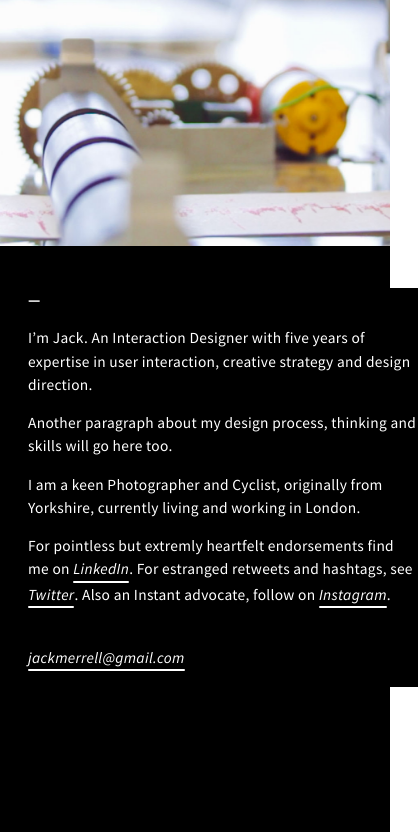
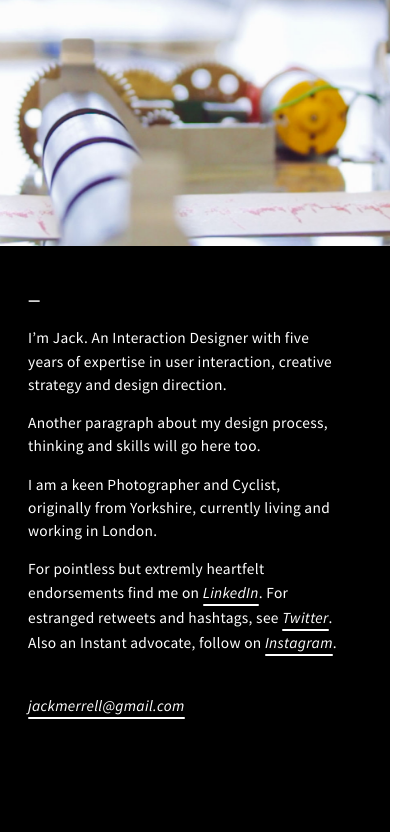
Before and after one commit to jackmerrell/jackmerrell, a website: page app/index.html in a window 390 px wide. Shown: the part 1442-2274 px from the top of the page, 418 px wide, since content can reach past the window. Drawn offline with Linux system fonts and the light colour scheme.

Commit message:
fixed width on about for mobile

```diff
--- a/app/scss/_styles.scss
+++ b/app/scss/_styles.scss
@@ -38,7 +38,7 @@ section{
 }
 
 .about{
-  width: 100vw;
+  // width: 100vw;
   background-color: black;
 
 }
```
Also changed, not shown: app/css/index.css.
